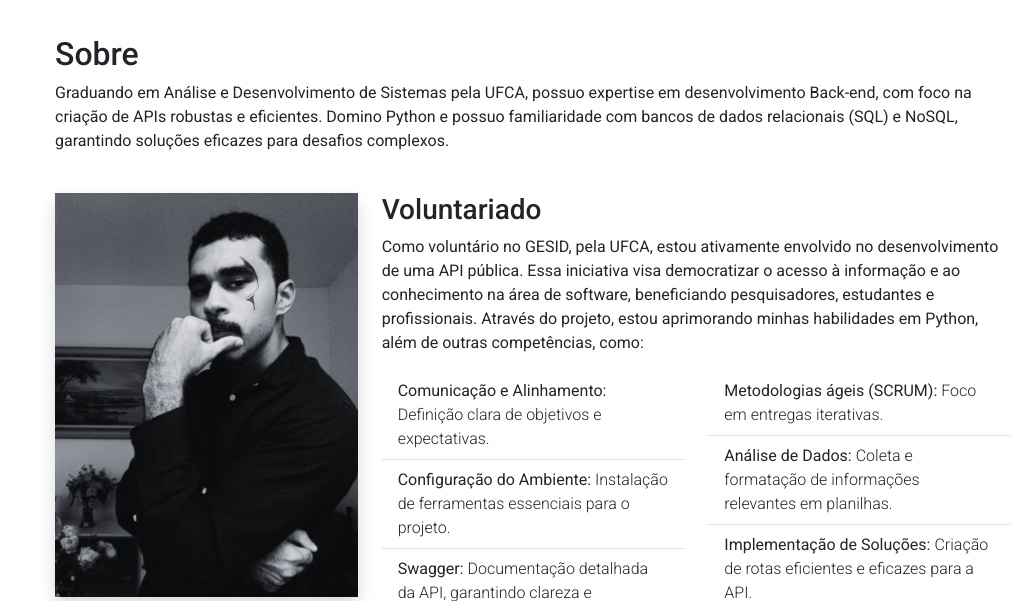
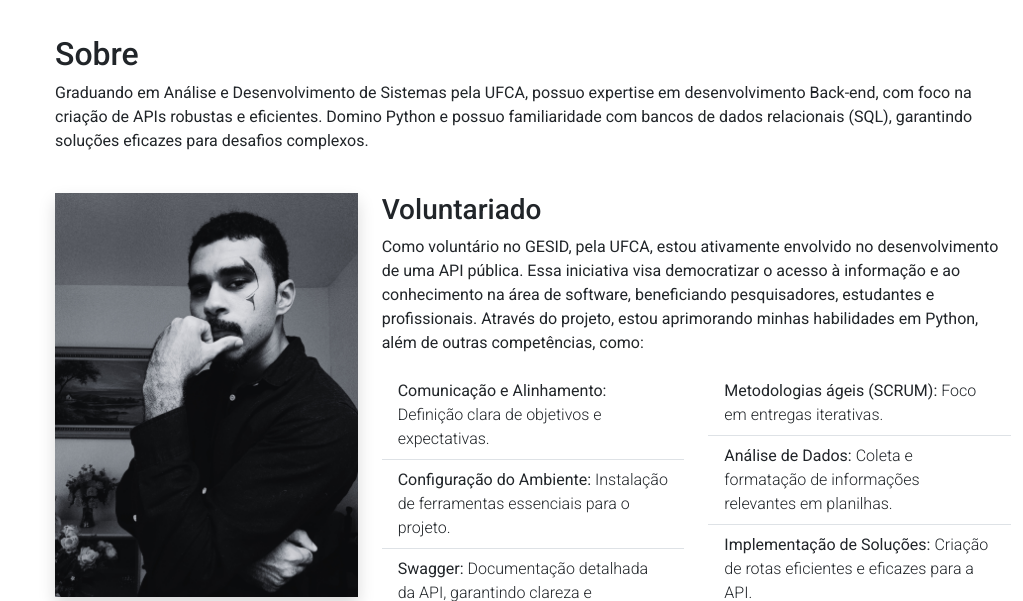
Before and after one commit to devitruvius/personal-portfolio, a Flask app: page / in a window 1280 px wide. Shown: the part 829-1430 px from the top of the page, without its empty margins (257-1280 px from the left). Run offline with Flask 3, Linux system fonts and the light colour scheme; some libraries are stand-ins or nearby versions.

Commit message:
fix: no NoSQL

```diff
--- a/api/templates/index.html
+++ b/api/templates/index.html
@@ -84,7 +84,7 @@
                     <p>
                         Graduando em Análise e Desenvolvimento de Sistemas pela UFCA, possuo expertise em
                         desenvolvimento Back-end, com foco na criação de APIs robustas e eficientes. Domino Python e
-                        possuo familiaridade com bancos de dados relacionais (SQL) e NoSQL, garantindo soluções eficazes
+                        possuo familiaridade com bancos de dados relacionais (SQL), garantindo soluções eficazes
                         para desafios complexos.
                     </p>
                 </div>
```
